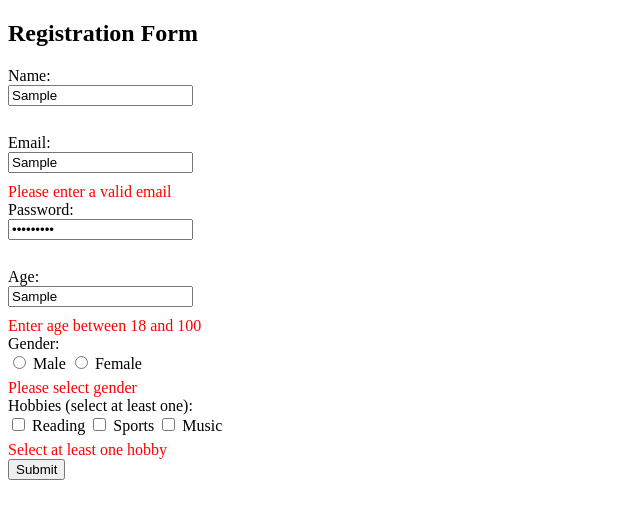
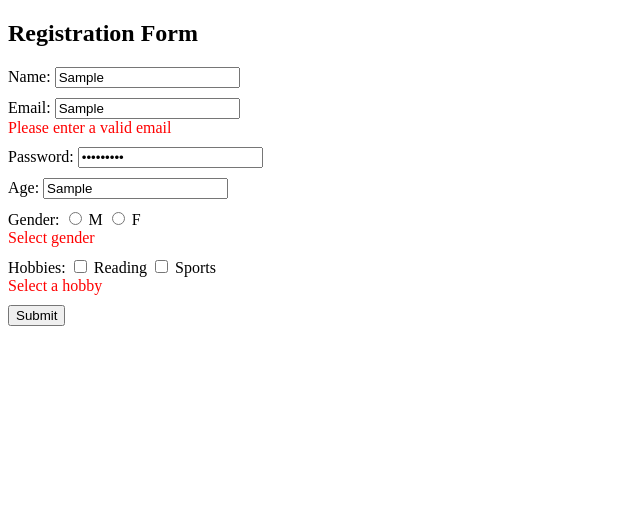
Before and after one commit to vinanti06/3b, a plain HTML site: page index.html in a window 1280 px wide. Both pictures are taken after typing "Sample", "Sample", "Sample123", "Sample" into the empty fields and a click on the button "Submit". Shown: the whole page, without its empty margins (0-640 px from the left). Drawn offline with Linux system fonts and the light colour scheme.

Commit message:
Update index.html

```diff
--- a/index.html
+++ b/index.html
@@ -2,109 +2,40 @@
 <html>
 <head>
     <title>Interactive Form Validation</title>
-    <style>
-        .error { color: red; }
-        input, select { margin-bottom: 10px; }
-    </style>
+    <style>.error { color: red; display: block; margin-bottom: 10px; }</style>
 </head>
 <body>
+    <h2>Registration Form</h2>
+    <form id="regForm" onsubmit="return validateForm()">
+        Name: <input type="text" id="name"><span id="nameErr" class="error"></span>
+        Email: <input type="text" id="email"><span id="emailErr" class="error"></span>
+        Password: <input type="password" id="pass"><span id="passErr" class="error"></span>
+        Age: <input type="text" id="age"><span id="ageErr" class="error"></span>
 
-    <h2>Registration Form</h2>
+        Gender: <input type="radio" name="gen" value="M"> M <input type="radio" name="gen" value="F"> F
+        <span id="genErr" class="error"></span>
 
-    <form id="regForm" onsubmit="return validateForm()">
-
-        Name: <br>
-        <input type="text" id="name"><br>
-        <span id="nameError" class="error"></span><br>
-
-        Email: <br>
-        <input type="text" id="email"><br>
-        <span id="emailError" class="error"></span><br>
-
-        Password: <br>
-        <input type="password" id="password"><br>
-        <span id="passwordError" class="error"></span><br>
-
-        Age: <br>
-        <input type="text" id="age"><br>
-        <span id="ageError" class="error"></span><br>
-
-        Gender: <br>
-        <input type="radio" name="gender" value="Male"> Male
-        <input type="radio" name="gender" value="Female"> Female<br>
-        <span id="genderError" class="error"></span><br>
-
-        Hobbies (select at least one):<br>
-        <input type="checkbox" name="hobby" value="Reading"> Reading
-        <input type="checkbox" name="hobby" value="Sports"> Sports
-        <input type="checkbox" name="hobby" value="Music"> Music<br>
-        <span id="hobbyError" class="error"></span><br>
+        Hobbies: <input type="checkbox" name="h" value="R"> Reading <input type="checkbox" name="h" value="S"> Sports
+        <span id="hErr" class="error"></span>
 
         <button type="submit">Submit</button>
-
     </form>
 
     <script>
         function validateForm() {
-            let isValid = true;
+            const get = id => document.getElementById(id);
+            const val = id => get(id).value.trim();
+            const setErr = (id, msg) => { get(id).innerText = msg; return msg === "" };
 
-            // Name validation
-            let name = document.getElementById("name").value.trim();
-            if (name == "" || !/^[A-Za-z ]+$/.test(name)) {
-                document.getElementById("nameError").innerText = "Please enter a valid name";
-                isValid = false;
-            } else {
-                document.getElementById("nameError").innerText = "";
-            }
+            let v1 = setErr("nameErr", !/^[A-Za-z ]+$/.test(val("name")) ? "Please enter a valid name" : "");
+            let v2 = setErr("emailErr", !/^\S+@\S+\.\S+$/.test(val("email")) ? "Please enter a valid email" : "");
+            let v3 = setErr("passErr", val("pass").length < 6 ? "Password must be at least 6 characters" : "");
+            let v4 = setErr("ageErr", (val("age")==="" || val("age")<18 || val("age")>100) ? "Enter age between 18-100" : "");
+            let v5 = setErr("genErr", !document.querySelector('input[name="gen"]:checked') ? "Select gender" : "");
+            let v6 = setErr("hErr", !document.querySelector('input[name="h"]:checked') ? "Select a hobby" : "");
 
-            // Email validation
-            let email = document.getElementById("email").value.trim();
-            if (email == "" || !/^\S+@\S+\.\S+$/.test(email)) {
-                document.getElementById("emailError").innerText = "Please enter a valid email";
-                isValid = false;
-            } else {
-                document.getElementById("emailError").innerText = "";
-            }
-
-            // Password validation
-            let password = document.getElementById("password").value;
-            if (password.length < 6) {
-                document.getElementById("passwordError").innerText = "Password must be at least 6 characters";
-                isValid = false;
-            } else {
-                document.getElementById("passwordError").innerText = "";
-            }
-
-            // Age validation
-            let age = document.getElementById("age").value.trim();
-            if (age == "" || isNaN(age) || age < 18 || age > 100) {
-                document.getElementById("ageError").innerText = "Enter age between 18 and 100";
-                isValid = false;
-            } else {
-                document.getElementById("ageError").innerText = "";
-            }
-
-            // Gender validation
-            let genderSelected = document.querySelector('input[name="gender"]:checked');
-            if (!genderSelected) {
-                document.getElementById("genderError").innerText = "Please select gender";
-                isValid = false;
-            } else {
-                document.getElementById("genderError").innerText = "";
-            }
-
-            // Hobby validation
-            let hobbies = document.querySelectorAll('input[name="hobby"]:checked');
-            if (hobbies.length == 0) {
-                document.getElementById("hobbyError").innerText = "Select at least one hobby";
-                isValid = false;
-            } else {
-                document.getElementById("hobbyError").innerText = "";
-            }
-
-            return isValid;
+            return v1 && v2 && v3 && v4 && v5 && v6;
         }
     </script>
-
 </body>
 </html>
```
